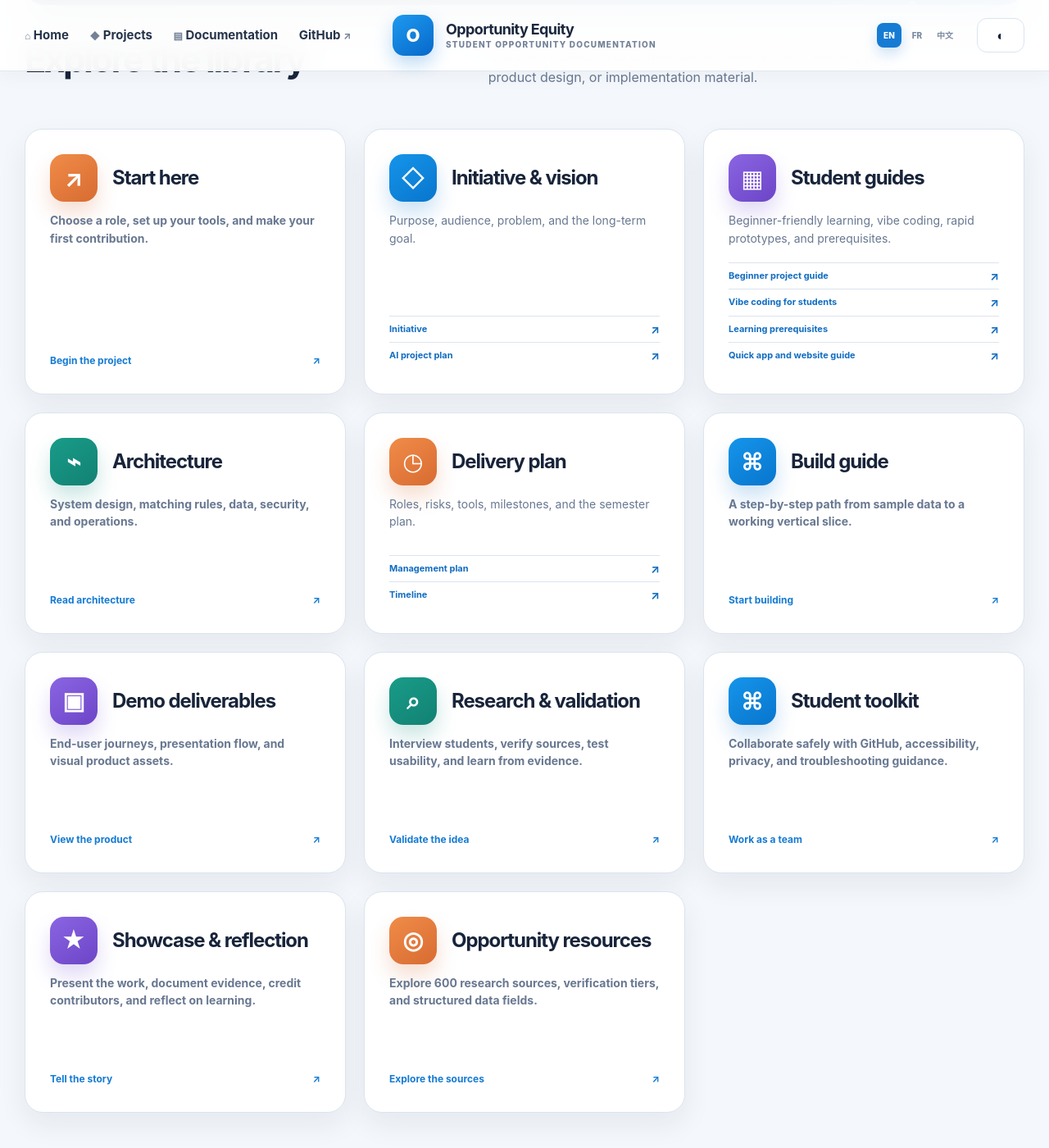
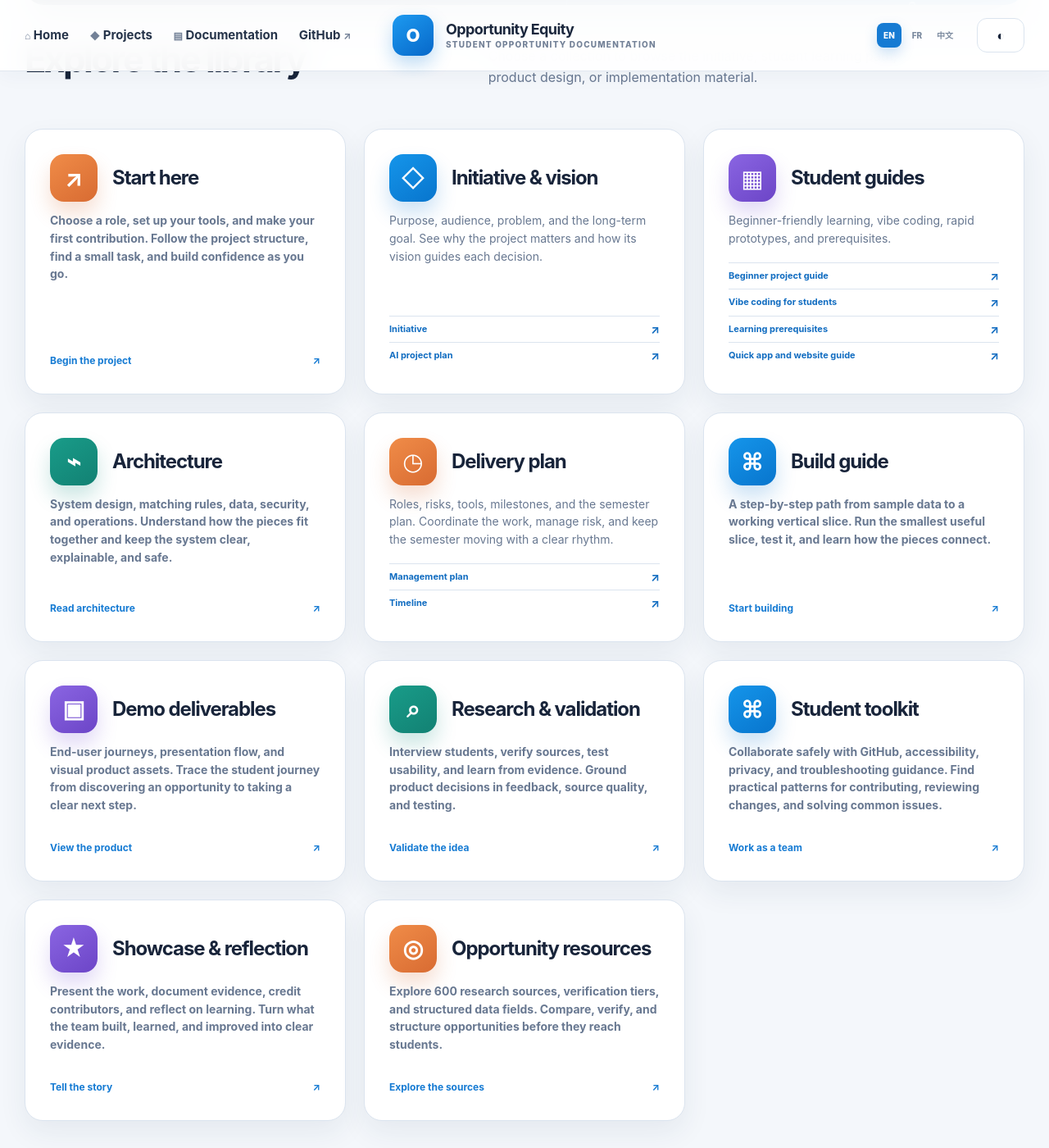
Before and after one commit to andyxuan2010/OpportunityEquityEngine, a Jekyll site: the page built from index.md, in a window 1280 px wide and 1400 px high, scrolled down 308 px. Shown: the whole window at 82% size. Built offline with Jekyll 4.4.1, drawn with Linux system fonts in a browser that asks for light colours; some of the changed lines change nothing that is shown.

Commit message:
Expand library card introductions

```diff
--- a/_includes/library-cards.html
+++ b/_includes/library-cards.html
@@ -2,10 +2,10 @@
   {% assign library_heading = '探索文档库' %}
   {% assign library_intro = '选择一个资料集合，了解项目愿景、学生学习路径、产品设计或实现方法。' %}
   {% assign card_start_title = '从这里开始' %}
-  {% assign card_start_description = '选择角色、配置工具并完成第一次贡献。' %}
+  {% assign card_start_description = '选择角色、配置工具并完成第一次贡献。按照项目结构找到一个小任务，在实践中建立信心。' %}
   {% assign card_start_action = '开始项目' %}
   {% assign card_initiative_title = '项目倡议与愿景' %}
-  {% assign card_initiative_description = '目标用户、问题、产品定位和长期影响。' %}
+  {% assign card_initiative_description = '目标用户、问题、产品定位和长期影响。了解项目为何重要，以及长期愿景如何指导每项决策。' %}
   {% assign card_initiative_link = '项目倡议' %}
   {% assign card_plan_link = 'AI 项目方案' %}
   {% assign card_guides_title = '学生指南' %}
@@ -15,39 +15,39 @@
   {% assign card_prereq_link = '学习先修知识' %}
   {% assign card_quick_link = '快速构建应用和网站指南' %}
   {% assign card_architecture_title = '架构' %}
-  {% assign card_architecture_description = '数据、匹配规则、安全和运行方式。' %}
+  {% assign card_architecture_description = '数据、匹配规则、安全和运行方式。了解各个部分如何协作，并保持系统清晰、可解释且安全。' %}
   {% assign card_architecture_action = '阅读架构' %}
   {% assign card_delivery_title = '交付计划' %}
-  {% assign card_delivery_description = '角色、风险、里程碑和团队流程。' %}
+  {% assign card_delivery_description = '角色、风险、里程碑和团队流程。用清晰的节奏协调工作、管理风险并推进整个学期。' %}
   {% assign card_management_link = '管理计划' %}
   {% assign card_timeline_link = '项目时间线' %}
   {% assign card_build_title = '构建指南' %}
-  {% assign card_build_description = '从样例数据到可运行垂直切片的步骤。' %}
+  {% assign card_build_description = '从样例数据到可运行垂直切片的步骤。运行最小可用切片、进行测试，并了解各个部分如何连接。' %}
   {% assign card_build_action = '开始构建' %}
   {% assign card_demo_title = '演示交付物' %}
-  {% assign card_demo_description = '用户流程、展示脚本和产品视觉素材。' %}
+  {% assign card_demo_description = '用户流程、展示脚本和产品视觉素材。跟随学生从发现机会到采取清晰下一步的完整旅程。' %}
   {% assign card_demo_action = '查看产品' %}
   {% assign card_research_title = '研究与验证' %}
-  {% assign card_research_description = '学生访谈、来源核验、可用性测试和证据决策。' %}
+  {% assign card_research_description = '学生访谈、来源核验、可用性测试和证据决策。用反馈、来源质量和测试证据支撑产品选择。' %}
   {% assign card_research_action = '验证想法' %}
   {% assign card_toolkit_title = '学生工具箱' %}
-  {% assign card_toolkit_description = 'GitHub 协作、可访问性、隐私、安全和排障。' %}
+  {% assign card_toolkit_description = 'GitHub 协作、可访问性、隐私、安全和排障。找到贡献、审查改动和解决常见问题的实用方法。' %}
   {% assign card_toolkit_action = '团队协作' %}
   {% assign card_showcase_title = '展示与反思' %}
-  {% assign card_showcase_description = '展示成果、记录证据、致谢和学习反思。' %}
+  {% assign card_showcase_description = '展示成果、记录证据、致谢和学习反思。把团队构建、学习和改进的过程整理成清晰证据。' %}
   {% assign card_showcase_action = '讲述成果' %}
   {% assign card_sources_title = '机会资源' %}
-  {% assign card_sources_description = '600 个研究来源、核验层级、数据字段和质量规则。' %}
+  {% assign card_sources_description = '600 个研究来源、核验层级、数据字段和质量规则。比较、核验并结构化机会信息，再交给学生使用。' %}
   {% assign card_sources_action = '探索来源' %}
   {% assign locale_suffix = '.CN' %}
 {% elsif page.locale == 'fr' %}
   {% assign library_heading = 'Explorer la bibliothèque' %}
   {% assign library_intro = 'Choisissez une collection pour découvrir la vision du projet, le parcours d’apprentissage, la conception du produit ou les méthodes de réalisation.' %}
   {% assign card_start_title = 'Commencer ici' %}
-  {% assign card_start_description = 'Choisir un rôle, configurer les outils et faire une première contribution.' %}
+  {% assign card_start_description = 'Choisir un rôle, configurer les outils et faire une première contribution. Suivez la structure du projet, trouvez une petite tâche et gagnez en confiance.' %}
   {% assign card_start_action = 'Commencer le projet' %}
   {% assign card_initiative_title = 'Initiative et vision' %}
-  {% assign card_initiative_description = 'Public cible, problème, positionnement et impact à long terme.' %}
+  {% assign card_initiative_description = 'Public cible, problème, positionnement et impact à long terme. Comprenez pourquoi le projet compte et comment sa vision guide les décisions.' %}
   {% assign card_initiative_link = 'Initiative' %}
   {% assign card_plan_link = 'Plan de projet IA' %}
   {% assign card_guides_title = 'Guides pour les élèves' %}
@@ -57,39 +57,39 @@
   {% assign card_prereq_link = 'Prérequis' %}
   {% assign card_quick_link = 'Guide de création rapide' %}
   {% assign card_architecture_title = 'Architecture' %}
-  {% assign card_architecture_description = 'Données, règles de correspondance, sécurité et exploitation.' %}
+  {% assign card_architecture_description = 'Données, règles de correspondance, sécurité et exploitation. Voyez comment les éléments s’assemblent dans un système clair, explicable et sûr.' %}
   {% assign card_architecture_action = 'Lire l’architecture' %}
   {% assign card_delivery_title = 'Plan de livraison' %}
-  {% assign card_delivery_description = 'Rôles, risques, étapes et processus d’équipe.' %}
+  {% assign card_delivery_description = 'Rôles, risques, étapes et processus d’équipe. Coordonnez le travail, gérez les risques et faites avancer le semestre avec un rythme clair.' %}
   {% assign card_management_link = 'Plan de gestion' %}
   {% assign card_timeline_link = 'Calendrier du projet' %}
   {% assign card_build_title = 'Guide de construction' %}
-  {% assign card_build_description = 'Des données d’exemple à une tranche verticale fonctionnelle.' %}
+  {% assign card_build_description = 'Des données d’exemple à une tranche verticale fonctionnelle. Exécutez le plus petit parcours utile, testez-le et comprenez ses connexions.' %}
   {% assign card_build_action = 'Commencer à construire' %}
   {% assign card_demo_title = 'Livrables de démonstration' %}
-  {% assign card_demo_description = 'Parcours utilisateur, présentation et éléments visuels.' %}
+  {% assign card_demo_description = 'Parcours utilisateur, présentation et éléments visuels. Suivez le parcours d’un élève, de la découverte à une prochaine étape claire.' %}
   {% assign card_demo_action = 'Voir le produit' %}
   {% assign card_research_title = 'Recherche et validation' %}
-  {% assign card_research_description = 'Entretiens, sources, tests d’utilisabilité et décisions fondées.' %}
+  {% assign card_research_description = 'Entretiens, sources, tests d’utilisabilité et décisions fondées. Appuyez les choix sur les retours, la qualité des sources et les preuves de test.' %}
   {% assign card_research_action = 'Valider l’idée' %}
   {% assign card_toolkit_title = 'Boîte à outils des élèves' %}
-  {% assign card_toolkit_description = 'Collaboration GitHub, accessibilité, confidentialité et dépannage.' %}
+  {% assign card_toolkit_description = 'Collaboration GitHub, accessibilité, confidentialité et dépannage. Trouvez des méthodes pratiques pour contribuer, relire et résoudre les problèmes courants.' %}
   {% assign card_toolkit_action = 'Travailler en équipe' %}
   {% assign card_showcase_title = 'Présentation et réflexion' %}
-  {% assign card_showcase_description = 'Démonstration, preuves, crédits et apprentissages.' %}
+  {% assign card_showcase_description = 'Démonstration, preuves, crédits et apprentissages. Transformez le travail, les apprentissages et les améliorations de l’équipe en preuves claires.' %}
   {% assign card_showcase_action = 'Raconter le projet' %}
   {% assign card_sources_title = 'Ressources sur les opportunités' %}
-  {% assign card_sources_description = '600 sources de recherche, niveaux de vérification, champs structurés et règles de qualité.' %}
+  {% assign card_sources_description = '600 sources de recherche, niveaux de vérification, champs structurés et règles de qualité. Comparez, vérifiez et structurez les possibilités avant de les partager.' %}
   {% assign card_sources_action = 'Explorer les sources' %}
   {% assign locale_suffix = '.FR' %}
 {% else %}
   {% assign library_heading = 'Explore the library' %}
   {% assign library_intro = 'Choose a collection to browse the initiative, student learning path, product design, or implementation material.' %}
   {% assign card_start_title = 'Start here' %}
-  {% assign card_start_description = 'Choose a role, set up your tools, and make your first contribution.' %}
+  {% assign card_start_description = 'Choose a role, set up your tools, and make your first contribution. Follow the project structure, find a small task, and build confidence as you go.' %}
   {% assign card_start_action = 'Begin the project' %}
   {% assign card_initiative_title = 'Initiative & vision' %}
-  {% assign card_initiative_description = 'Purpose, audience, problem, and the long-term goal.' %}
+  {% assign card_initiative_description = 'Purpose, audience, problem, and the long-term goal. See why the project matters and how its vision guides each decision.' %}
   {% assign card_initiative_link = 'Initiative' %}
   {% assign card_plan_link = 'AI project plan' %}
   {% assign card_guides_title = 'Student guides' %}
@@ -99,29 +99,29 @@
   {% assign card_prereq_link = 'Learning prerequisites' %}
   {% assign card_quick_link = 'Quick app and website guide' %}
   {% assign card_architecture_title = 'Architecture' %}
-  {% assign card_architecture_description = 'System design, matching rules, data, security, and operations.' %}
+  {% assign card_architecture_description = 'System design, matching rules, data, security, and operations. Understand how the pieces fit together and keep the system clear, explainable, and safe.' %}
   {% assign card_architecture_action = 'Read architecture' %}
   {% assign card_delivery_title = 'Delivery plan' %}
-  {% assign card_delivery_description = 'Roles, risks, tools, milestones, and the semester plan.' %}
+  {% assign card_delivery_description = 'Roles, risks, tools, milestones, and the semester plan. Coordinate the work, manage risk, and keep the semester moving with a clear rhythm.' %}
   {% assign card_management_link = 'Management plan' %}
   {% assign card_timeline_link = 'Timeline' %}
   {% assign card_build_title = 'Build guide' %}
-  {% assign card_build_description = 'A step-by-step path from sample data to a working vertical slice.' %}
+  {% assign card_build_description = 'A step-by-step path from sample data to a working vertical slice. Run the smallest useful slice, test it, and learn how the pieces connect.' %}
   {% assign card_build_action = 'Start building' %}
   {% assign card_demo_title = 'Demo deliverables' %}
-  {% assign card_demo_description = 'End-user journeys, presentation flow, and visual product assets.' %}
+  {% assign card_demo_description = 'End-user journeys, presentation flow, and visual product assets. Trace the student journey from discovering an opportunity to taking a clear next step.' %}
   {% assign card_demo_action = 'View the product' %}
   {% assign card_research_title = 'Research & validation' %}
-  {% assign card_research_description = 'Interview students, verify sources, test usability, and learn from evidence.' %}
+  {% assign card_research_description = 'Interview students, verify sources, test usability, and learn from evidence. Ground product decisions in feedback, source quality, and testing.' %}
   {% assign card_research_action = 'Validate the idea' %}
   {% assign card_toolkit_title = 'Student toolkit' %}
-  {% assign card_toolkit_description = 'Collaborate safely with GitHub, accessibility, privacy, and troubleshooting guidance.' %}
+  {% assign card_toolkit_description = 'Collaborate safely with GitHub, accessibility, privacy, and troubleshooting guidance. Find practical patterns for contributing, reviewing changes, and solving common issues.' %}
   {% assign card_toolkit_action = 'Work as a team' %}
   {% assign card_showcase_title = 'Showcase & reflection' %}
-  {% assign card_showcase_description = 'Present the work, document evidence, credit contributors, and reflect on learning.' %}
+  {% assign card_showcase_description = 'Present the work, document evidence, credit contributors, and reflect on learning. Turn what the team built, learned, and improved into clear evidence.' %}
   {% assign card_showcase_action = 'Tell the story' %}
   {% assign card_sources_title = 'Opportunity resources' %}
-  {% assign card_sources_description = 'Explore 600 research sources, verification tiers, and structured data fields.' %}
+  {% assign card_sources_description = 'Explore 600 research sources, verification tiers, and structured data fields. Compare, verify, and structure opportunities before they reach students.' %}
   {% assign card_sources_action = 'Explore the sources' %}
   {% assign locale_suffix = '' %}
 {% endif %}
```
